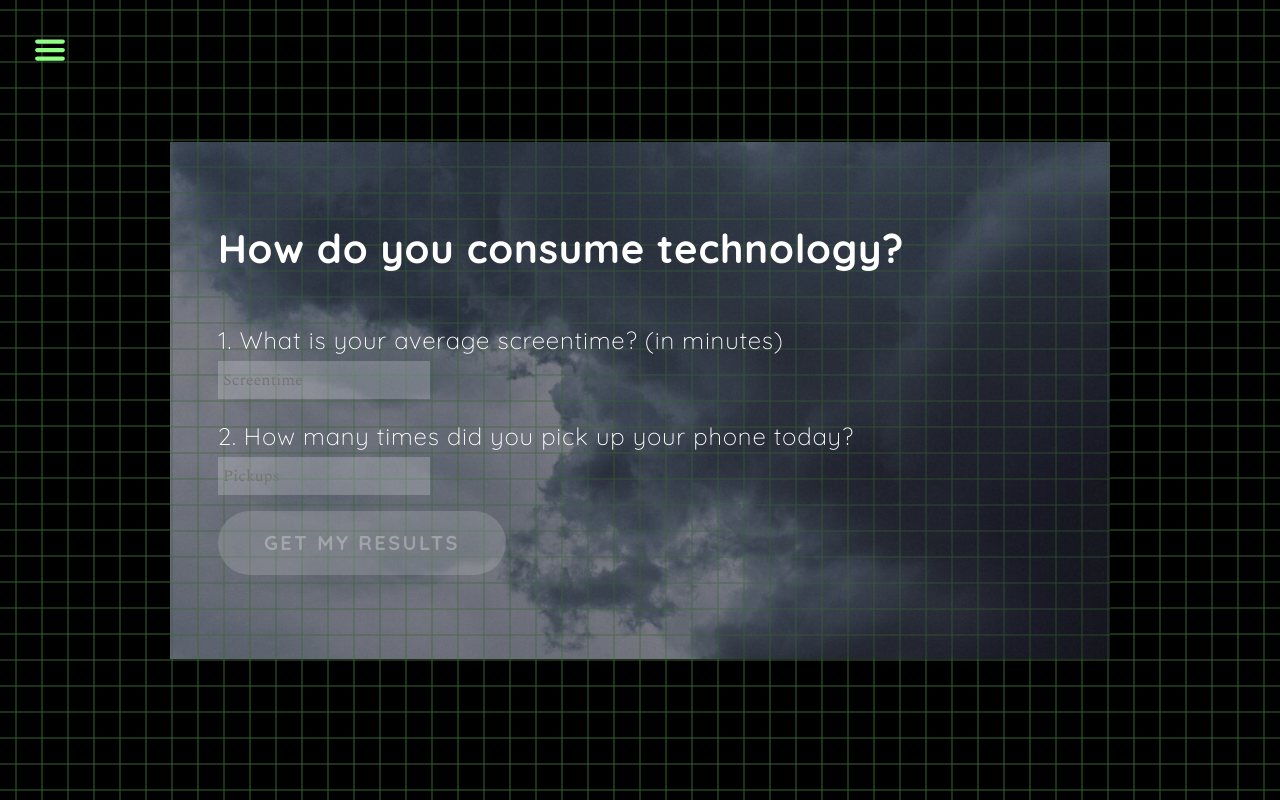
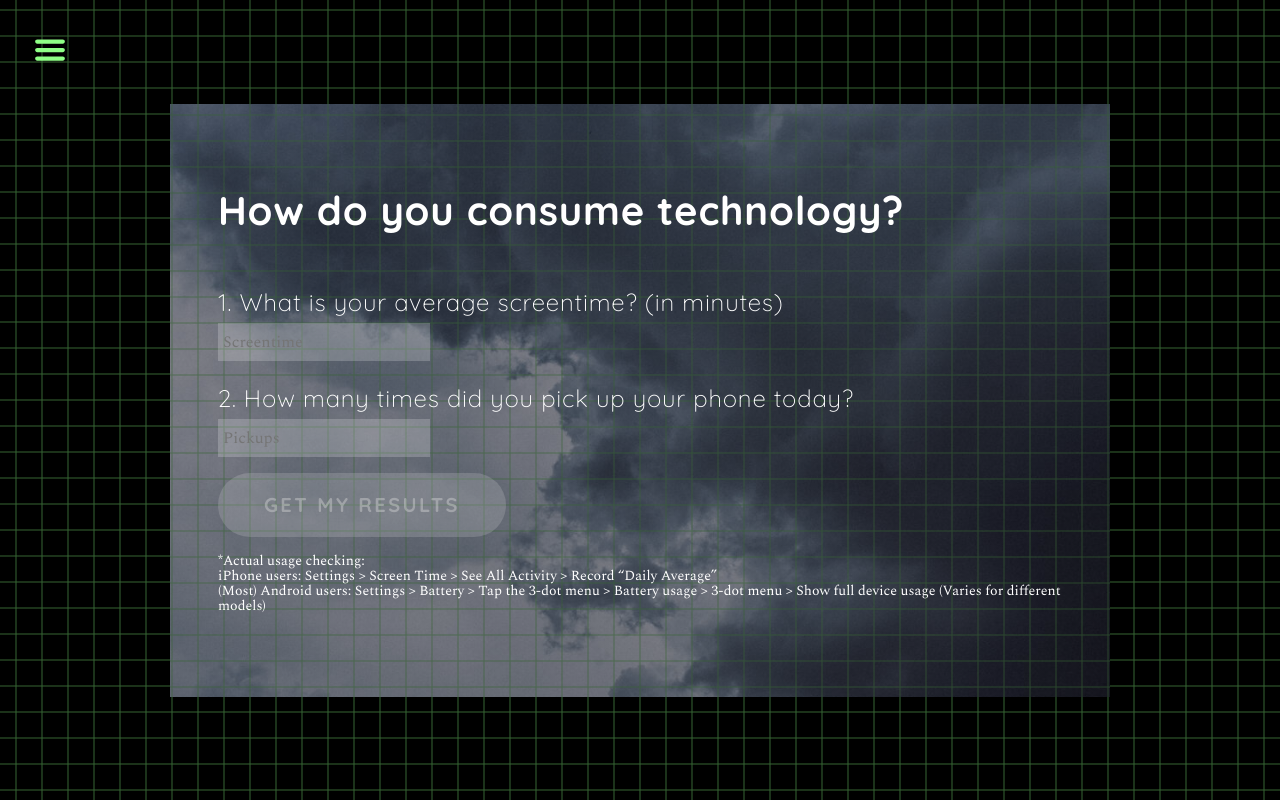
Before and after one commit to maxyuan6717/orpheus-frontend, a React (Create React App) app: page /survey in a window 1280 px wide. Built offline with nearby package versions, Linux system fonts and the light colour scheme; no server answers.

Commit message:
add disclaimers

```diff
--- a/src/pages/survey.js
+++ b/src/pages/survey.js
@@ -2,7 +2,6 @@ import { useState } from "react";
 import styles from "./survey.module.css";
 import Button from "../components/button";
 import { StyledInput } from "../common/styledcomponents";
-import { ResponsiveLine } from "@nivo/line";
 import SurveyGraph from "../components/surveygraph";
 import { Row, Col } from "react-bootstrap";
 import { AppUrl } from "../util/base";
@@ -110,6 +109,18 @@ const Survey = () => {
                 disabled={!screentime || !pickups}
               />
             </div>
+            <div className={styles.small_text + " mt-3"}>
+              <small>
+                *Actual usage checking:
+                <br />
+                iPhone users: Settings > Screen Time > See All Activity > Record
+                “Daily Average”
+                <br />
+                (Most) Android users: Settings > Battery > Tap the 3-dot menu >
+                Battery usage > 3-dot menu > Show full device usage (Varies for
+                different models)
+              </small>
+            </div>
           </div>
         )}
         {show && (
@@ -192,6 +203,13 @@ const Survey = () => {
             >
               ← Retake
             </div>
+            <div className={styles.small_text + " mt-3"}>
+              <small>
+                *We calculated these probability distributions using our own
+                data and approximations. Subject to change as we get higher
+                quality data.
+              </small>
+            </div>
           </div>
         )}
       </div>
--- a/src/pages/survey.module.css
+++ b/src/pages/survey.module.css
@@ -13,6 +13,11 @@
   width: 100%;
   display: flex;
   justify-content: center;
+}
+
+.small_text {
+  font-size: 16px;
+  line-height: 15px;
 }
 
 .content {
```
